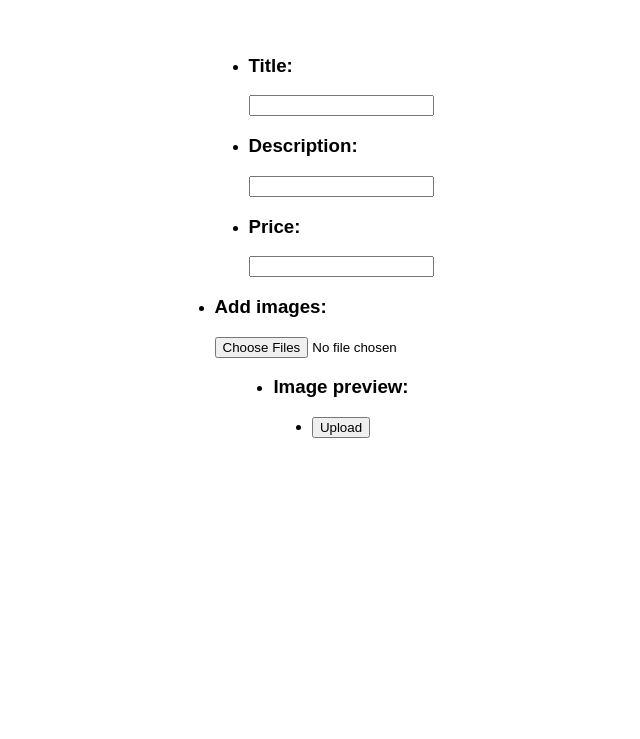
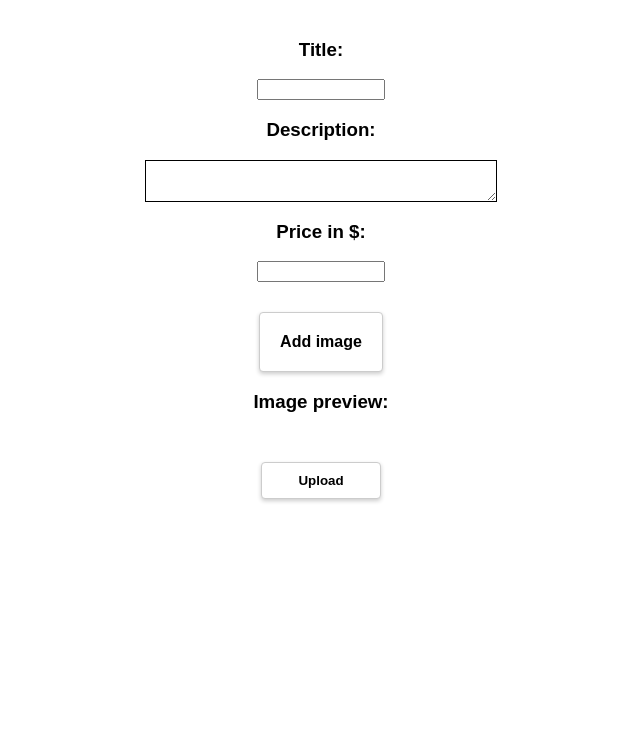
Before and after one commit to lucyscript/WebprojectDat310, a Flask app: page /new_product in a window 1280 px wide. Shown: the part 60-799 px from the top of the page, without its empty margins (319-959 px from the left). Run offline with Flask 3, Linux system fonts and the light colour scheme; a user stored in the database is signed in; data comes from the database, SQL or seed files in the repository; both versions use the stored data as it was after the commit.

Commit message:
fantastic

```diff
--- a/HTML/templates/new_product.html
+++ b/HTML/templates/new_product.html
@@ -8,47 +8,34 @@
 {% endblock %}
 
 {% block content %}
-    <div id="new_product_content">
     <form id="new_product_form" method="post" name="new_product_form" enctype="multipart/form-data">
-            <ul class="form-ul">
-                <li>
         <div class="title_input">
             <h3>Title:</h3>
-                        <input class="title_imput_container input_element_border" type="text" name="title">
         </div>
-                </li>
-                <li>
-                    <div class="description_input">
+        <input type="text" name="title">
+        <div>
             <h3>Description:</h3>
-                        <input class="description_input_container input_element_border" type="text" name="description">
         </div>
-                </li>
-                <li>
+        <span id="description_input" role="textbox" contenteditable spellcheck="false"></span>
         <div class="price_input">
-                        <h3>Price:</h3>
-                        <input class="price_input_container input_element_border" type="text" name="price">
+            <h3>Price in $:</h3>
         </div>
-                </li>
-                <li>
-                    <div class="image_input">
-                        <h3>Add images:</h3>
-                        <input id="image_upload" class="image_input_container input_element_border" data-image-input type="file" name="image" accept="image/*" oninput="add_image_preview(event)" multiple>
+        <input id="price_input" type="number" name="price">
+        <div id="image_input_box">
+            <div id="upload_button">
+                <label for="image_upload" class="upload_button_text">Add image</label>
+                <input id="image_upload" data-image-input type="file" name="image" accept="image/*"
+                oninput="add_image_preview(event)" multiple>
             </div>
-                </li>
-                <li>
+        </div>
         <div id="image_preview">
             <h3>Image preview:</h3>
             <div id="image_preview_container">
             </div>
         </div>
-                </li>
-                <li>
         <div class="submit_button">
             <input class="submit_button_container" type="submit" value="Upload">
         </div>
-                </li>
-            </ul>
     </form>
-    </div>
     <script src="{{ url_for('static', filename='JS/new_product.js') }}"></script>
 {% endblock %}
--- a/static/CSS/new_product.css
+++ b/static/CSS/new_product.css
@@ -1,17 +1,27 @@
-#new_product_content {
+#new_product_form {
 	display: flex;
-	justify-content: space-evenly;
+	flex-direction: column;
+	align-items: center;
 	width: 100%;
 	height: 100%;
-	background-color: var(--background-color);
-    color: var(--text-color);
 }
 
-.form-ul {
-    display: flex;
-    flex-direction: column;
-    flex-wrap: wrap;
-    align-items: center;
+
+input {
+	width: 120px;
+}
+
+#description_input {
+	display: block;
+	width: 350px;
+	border: 1px solid black;
+	background-color: white;
+	color: black;
+	outline: none;
+	overflow: hidden;
+	resize: vertical;
+	min-height: 40px;
+	line-height: 20px;
 }
 
 .image_preview_image {
@@ -31,13 +41,125 @@
 	position: relative;
 	height: 220px;
 }
+
 .remove {
 	position: absolute;
+	top: 0;
+	right: 0;
+	background-color: rgba(0, 0, 0, 0.7);
+	color: white;
+	border: none;
+	padding: 5px;
+	cursor: pointer;
+  }
+
+.remove span {
+	font-size: 20px;
+  }
+
+#image_input_box {
+	margin-top: 30px;
+}
+
+#upload_button {
+  position: relative;
+  display: inline-block;
+  padding: 10px;
+  border: 1px solid #ccc;
+  border-radius: 4px;
+  box-shadow: 0 2px 4px rgba(0, 0, 0, 0.2);
+  background-color: var(--background-color);
+  cursor: pointer;
+  color: var(--text-color);
+  font-weight: bold;
+  text-decoration: none;
+}
+
+#upload_button:hover {
+	border-width: 1px;
+	border-color: rgb(246,85,82);
+}
+
+.upload_button_text {
+  display: block;
+  padding: 10px;
+  cursor: pointer;
+}
+
+.upload_button_container::before {
+  content: "";
+  position: absolute;
+  top: 0;
+  left: 0;
+  width: 100%;
+  height: 100%;
+  opacity: 0;
+  z-index: 2;
+}
+
+#image_upload {
+  position: absolute;
+  top: 0;
+  left: 0;
+  width: 100%;
+  height: 100%;
+  opacity: 0;
+  cursor: pointer;
+}
+
+.arrows {
+	display: flex;
+	position: absolute;
+	width: 180px;
 	bottom: 0;
-	left: 50%;
-	transform: translateX(-50%);
-	font-size: 20px;
-    color: var(--text-color);
-	padding:10px;
-	background-color: rgba(0, 0, 0, 0.5);
+	left: 0;
+	padding-right: 10px;
+	padding-left: 10px;
+	justify-content: space-between;;
 }
+
+.arrow {
+	padding: 10px;
+	border: 1px solid #ccc;
+	font-size: 16px;
+	border-radius: 4px;
+	box-shadow: 0 2px 4px rgba(0, 0, 0, 0.2);
+	background-color: var(--background-color);
+	cursor: pointer;
+	color: var(--text-color);
+	font-weight: bold;
+	text-decoration: none;
+}
+
+.arrow:hover {
+	border-width: 1px;
+	border-color: rgb(246,85,82);
+}
+
+.up {
+	margin-right: 5px;
+}
+
+.down {
+	margin-left: 5px;
+}
+
+.submit_button_container {
+	position: relative;
+	display: inline-block;
+	margin-top: 30px;
+	padding: 10px;
+	border: 1px solid #ccc;
+	border-radius: 4px;
+	box-shadow: 0 2px 4px rgba(0, 0, 0, 0.2);
+	background-color: var(--background-color);
+	cursor: pointer;
+	color: var(--text-color);
+	font-weight: bold;
+	text-decoration: none;
+}
+
+.submit_button_container:hover {
+	border-width: 1px;
+	border-color: rgb(246,85,82);
+}
--- a/static/JS/new_product.js
+++ b/static/JS/new_product.js
@@ -40,8 +40,29 @@ function add_image_preview(upload) {
                 remove_image_preview(this);
             });
 
+            const arrowsDiv = document.createElement("div");
+            arrowsDiv.classList.add("arrows");
+
+            const leftArrow = document.createElement("button");
+            leftArrow.classList.add("arrow");
+            leftArrow.classList.add("left");
+            leftArrow.setAttribute("type", "button");
+            leftArrow.setAttribute("aria-label", "Move left");
+            leftArrow.innerHTML = "<span aria-hidden='true'>&#10094;</span>";
+
+            const rightArrow = document.createElement("button");
+            rightArrow.classList.add("arrow");
+            rightArrow.classList.add("right");
+            rightArrow.setAttribute("type", "button");
+            rightArrow.setAttribute("aria-label", "Move right");
+            rightArrow.innerHTML = "<span aria-hidden='true'>&#10095;</span>";
+
+            arrowsDiv.appendChild(leftArrow);
+            arrowsDiv.appendChild(rightArrow);
+
             container.appendChild(img);
             container.appendChild(removeButton);
+            container.appendChild(arrowsDiv);
             upload_container.appendChild(container);
 
             loadedImages++;
@@ -53,6 +74,21 @@ function add_image_preview(upload) {
     } // For end
 } // Function end
 
+$('.arrow').on('click', function() {
+    var container = document.getElementById("image_preview_container");
+    var direction = $(this).hasClass('right') ? -1 : 1;
+    var siblings = container.siblings('.image_preview_image_container');
+    var index = container.index();
+    var newIndex = index + direction;
+
+    if (newIndex >= 0 && newIndex < siblings.length + 1) {
+      if (direction === -1) {
+        container.insertBefore(siblings.eq(newIndex));
+      } else {
+        container.insertAfter(siblings.eq(newIndex - 1));
+      }
+    }
+  });
 
 const form = document.getElementById("new_product_form");
 form.addEventListener("submit", function (e) {
--- a/static/JS/profile.js
+++ b/static/JS/profile.js
@@ -1,7 +1,7 @@
 document.addEventListener('DOMContentLoaded', function() {
     const editButton = document.getElementById('edit-button');
     const bioElement = document.getElementById('bio');
-    const addressElement = document.getElementById('address');
+     const addressElement = document.getElementById('address');
     const phoneElement = document.getElementById('phone');
 
     editButton.addEventListener('click', function() {
```
Also changed, not shown: Data/database.db. Lines whose indentation alone changed are shown as unchanged.
